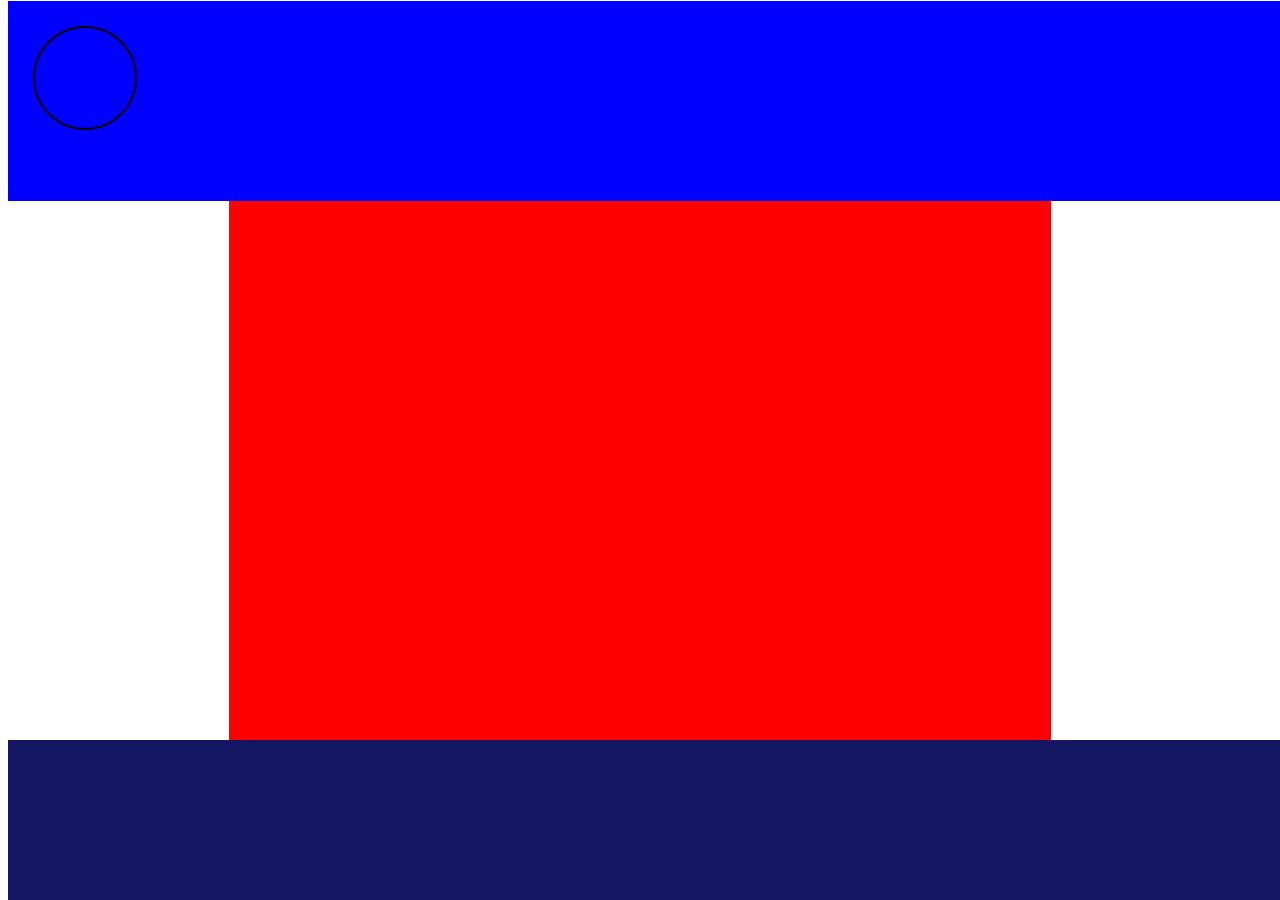
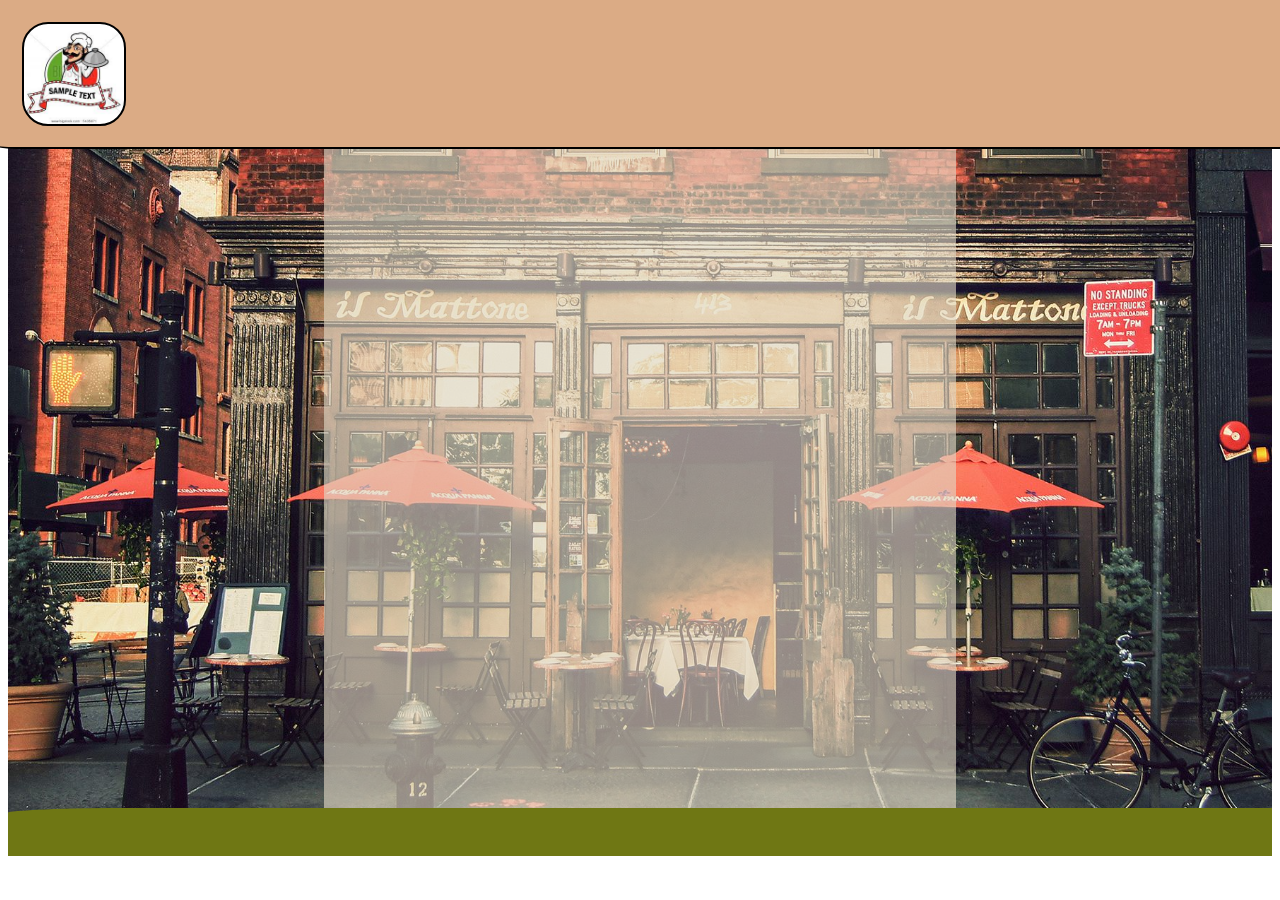
Before and after one commit to Jokkeuh/Restaurant-Page, a website built with webpack: page dist/index.html in a window 1280 px wide. After the commit the page ends 864 px from the top, so only its background shows below. Built offline with Linux system fonts and the light colour scheme.

Commit message:
NPM setup with slight tuning

```diff
--- a/package.json
+++ b/package.json
@@ -20,6 +20,8 @@
   },
   "homepage": "https://github.com/Jokkeuh/Restaurant-Page#readme",
   "devDependencies": {
+    "css-loader": "^6.7.1",
+    "style-loader": "^3.3.1",
     "webpack": "^5.72.1",
     "webpack-cli": "^4.9.2"
   }
--- /dev/null
+++ b/src/style.css
@@ -0,0 +1,60 @@
+
+.container {
+    background-image: url(./img/italianImg.jpg);
+    background-size: cover;
+
+    background-repeat: no-repeat;
+    background-position-x: fixed;
+    background-position-y: fixed;
+
+}
+
+.contentPage1{
+
+    display: flex;
+    margin-left: auto;
+    margin-right: auto;
+    width: 50%;
+    height: 100vh;
+    background-color: #e2d9c59f;
+    z-index: 0;
+}
+
+.header{
+    border: 2px solid black;
+    display: flex;
+    top:  -5px;
+    position: fixed;
+    left: -5px;
+
+    width: 105%;
+    height: 150px;
+    border-radius: 2%;
+    z-index: 2;
+    background-color: #DBAB85;
+
+}
+
+.logo{
+    margin-top: 25px;
+    margin-left: 25px;
+    border: 2px solid black;
+    border-radius: 25%;
+    width: 100px;
+    height: 100px;
+    background-image: url("./img/logo.jpg");
+    background-size: 110%;
+    background-repeat: no-repeat;
+    background-position-x: 50% ;
+    background-position-y: 50% ;
+
+}
+
+.footer{
+    bottom: 0px;
+    width: 100%;
+    height: 3rem;
+    background-color: #6F7714;
+    z-index: 3;
+    border-top-left-radius: 10%;
+}
--- a/webpack.config.js
+++ b/webpack.config.js
@@ -7,4 +7,17 @@
         filename: "main.js",
         path: path.resolve(__dirname, "dist"),
     },
+    module: {
+        rules: [
+            {
+                test: /\.css$/i,
+                use: ['style-loader', 'css-loader'],
+            },
+            {
+                test: /\.(png|svg|jpg|jpeg|gif)$/i,
+                type: 'asset/resource',
+            },
+        ]
+    }
+
 };
```
Also changed, not shown: src/index.js (+7 -0 lines), dist/081c1b914d58edaa23bd.jpg (added), dist/a90248056ef224e7b455.jpg (added), dist/index.html, dist/main.js, dist/style.css (deleted), src/img/italianImg.jpg (added), src/img/logo.jpg (added), src/italianImg.jpg (added), 1 other file.
